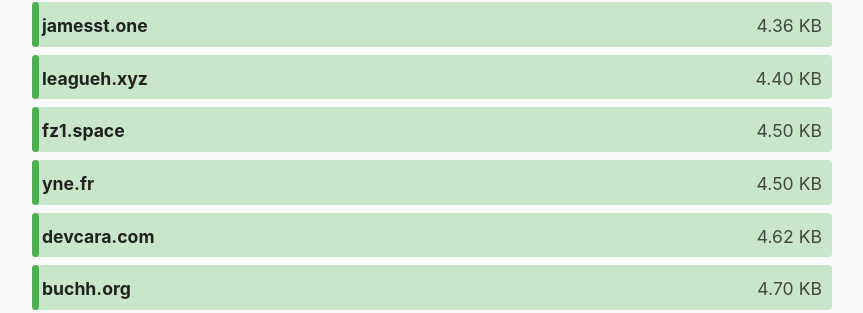
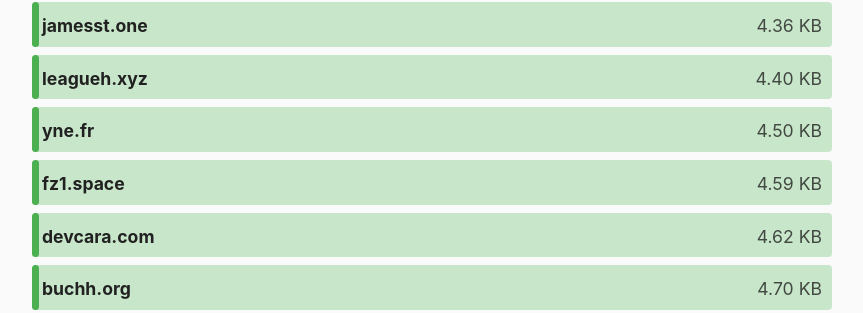
Before and after one commit to kevquirk/512kb.club, a Jekyll site: the page built from index.md, in a window 1280 px wide and 900 px high, scrolled down 1954 px. Shown: the part 140-453 px from the top of the window, without its empty margins (208-1071 px from the left). Built offline with Jekyll 4.4.1, drawn with Linux system fonts in a browser that asks for light colours.

Commit message:
Update size of fz1.space

```diff
--- a/_data/sites.yml
+++ b/_data/sites.yml
@@ -980,7 +980,7 @@
 
 - domain: fz1.space
   url: https://fz1.space/
-  size: 4.5
+  size: 4.59
   last_checked: 2022-10-03
 
 - domain: gabnotes.org
```
